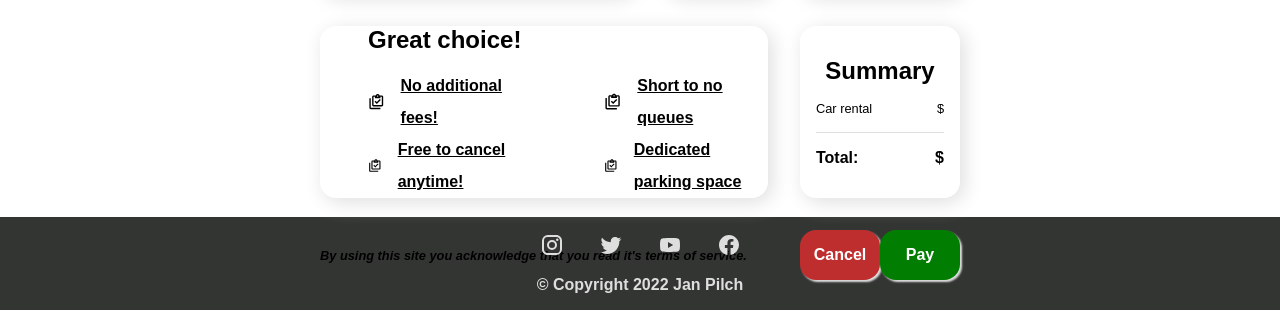
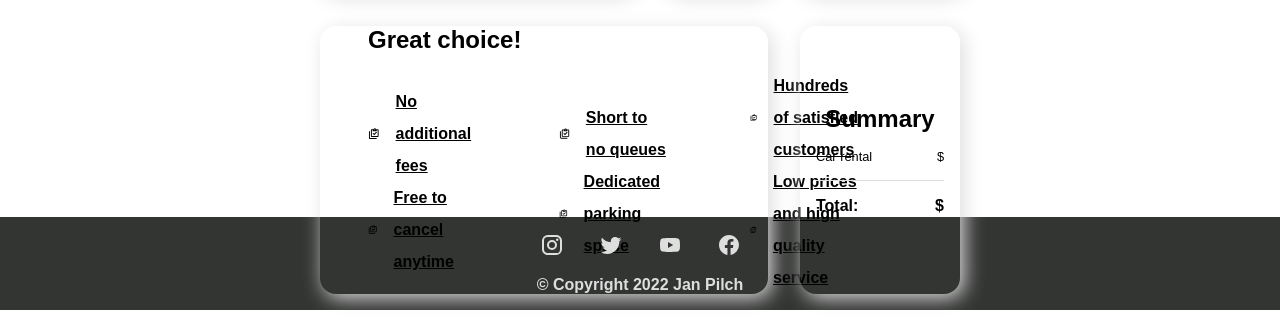
Before and after one commit to jpilch/car-rental, a React (Create React App) app in the folder client/: page /cars/1 in a window 1280 px wide. Shown: the part 583-907 px from the top of the page. Built offline with nearby package versions, Linux system fonts and the light colour scheme; no server answers.

Commit message:
add more boilerplace benefits

```diff
--- a/client/src/components/WhatIsIncluded.jsx
+++ b/client/src/components/WhatIsIncluded.jsx
@@ -8,12 +8,16 @@ const WhatIsIncluded = () => {
             <h2>Great choice!</h2>
             <div className="benefits">
                 <ul>
-                    <OfferBenefit text={'No additional fees!'}/>
-                    <OfferBenefit text={'Free to cancel anytime!'}/>
+                    <OfferBenefit text={'No additional fees'}/>
+                    <OfferBenefit text={'Free to cancel anytime'}/>
                 </ul>
                 <ul>
                     <OfferBenefit text={'Short to no queues'}/>
                     <OfferBenefit text={'Dedicated parking space'}/>
+                </ul>
+                <ul>
+                    <OfferBenefit text={'Hundreds of satisfied customers'}/>
+                    <OfferBenefit text={'Low prices and high quality service'}/>
                 </ul>
             </div>
         </section>
```
